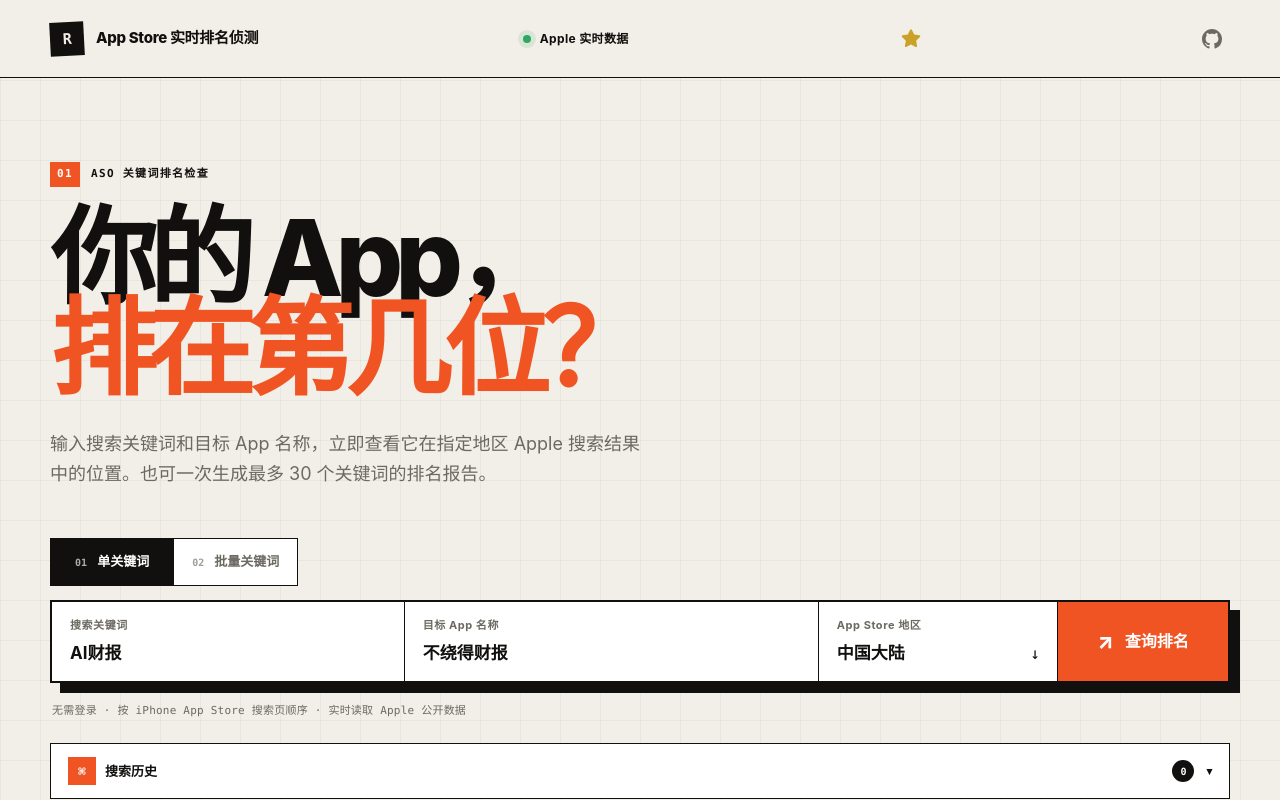
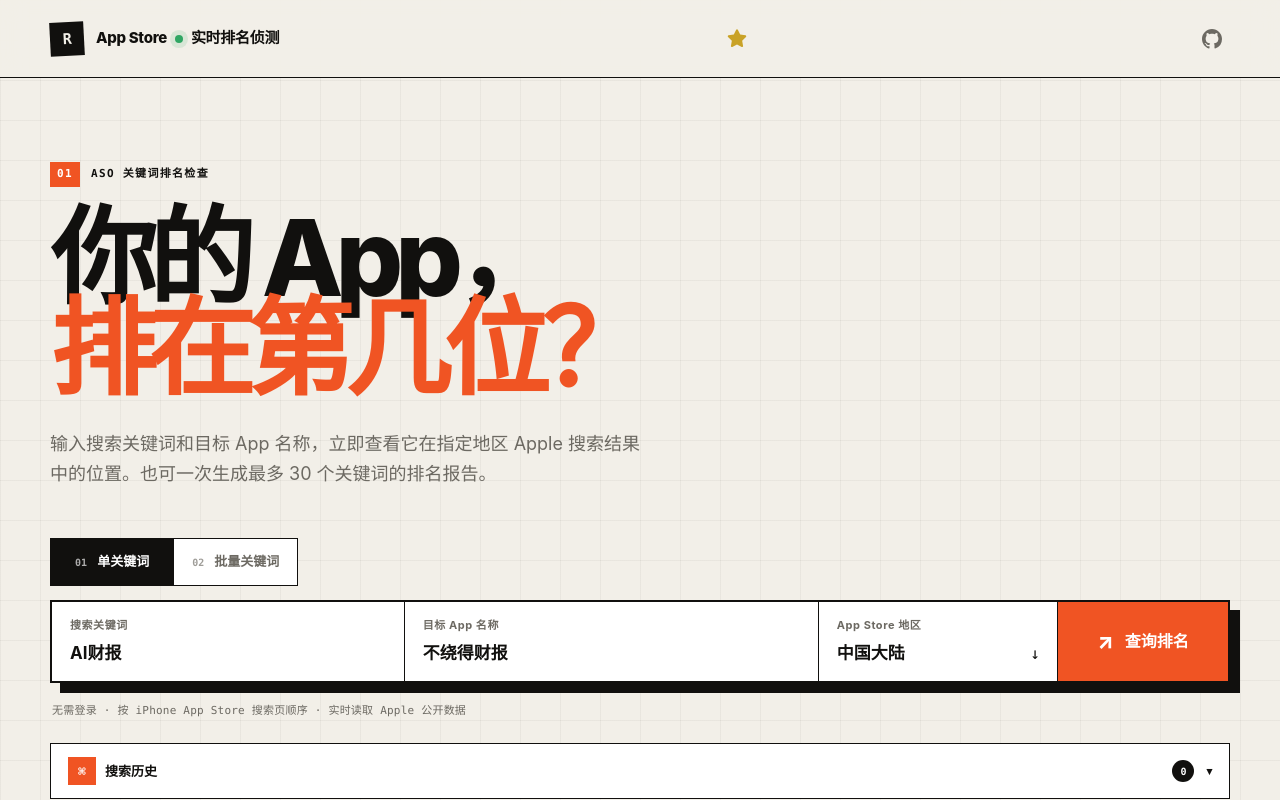
Before and after one commit to aoengs/app-rank-checker, a Next.js app: page / in a window 1280 px wide. Shown: the top 800 px of the page. Built offline with nearby package versions, Linux system fonts and the light colour scheme.

Commit message:
导航栏优化：去除“Apple 实时数据”文本，绿色脉冲点移至品牌名中间

```diff
--- a/app/globals.css
+++ b/app/globals.css
@@ -39,9 +39,9 @@
   backdrop-filter: blur(12px);
 }
 .brand { display: inline-flex; align-items: center; gap: 12px; text-decoration: none; font-size: 15px; font-weight: 760; letter-spacing: -.02em; }
+.brand-text { display: inline-flex; align-items: center; gap: 8px; }
+.brand-dot { display: inline-block; width: 8px; height: 8px; border-radius: 50%; background: #24a15a; box-shadow: 0 0 0 5px rgba(36,161,90,.13); animation: pulse 2s infinite; }
 .brand-mark { width: 34px; height: 34px; display: grid; place-items: center; background: var(--ink); color: var(--paper); font-family: "SF Mono", "Cascadia Code", "Menlo", monospace; font-weight: 800; transform: rotate(-3deg); }
-.live-pill { display: inline-flex; align-items: center; gap: 9px; font-size: 12px; font-weight: 650; letter-spacing: .03em; }
-.live-pill i { display: block; width: 8px; height: 8px; border-radius: 50%; background: #24a15a; box-shadow: 0 0 0 5px rgba(36,161,90,.13); animation: pulse 2s infinite; }
 .nav-github { display: grid; place-items: center; width: 36px; height: 36px; border-radius: 6px; color: var(--muted); transition: color .15s, background .15s; }
 .nav-github:hover { color: var(--ink); background: var(--paper-deep); }
 .nav-star { color: #c9a227; }
@@ -310,7 +310,6 @@
 @media (max-width: 620px) {
   .nav { height: 65px; padding: 0 18px; }
   .brand-mark { width: 30px; height: 30px; }
-  .live-pill { font-size: 0; }
   .hero, .result-zone, .notes { margin-left: 16px; margin-right: 16px; }
   .hero { padding: 48px 0 34px; }
   h1 { font-size: clamp(54px, 18vw, 74px); }
--- a/app/page.tsx
+++ b/app/page.tsx
@@ -339,9 +339,8 @@
       <nav className="nav" aria-label="主导航">
         <a className="brand" href="#top" aria-label="App Store 实时排名侦测首页">
           <span className="brand-mark" aria-hidden="true">R</span>
-          <span>App Store 实时排名侦测</span>
+          <span className="brand-text">App Store<i className="brand-dot" />实时排名侦测</span>
         </a>
-        <span className="live-pill"><i /> Apple 实时数据</span>
         <a className="nav-github nav-star" href="https://github.com/aoengs/app-rank-checker" target="_blank" rel="noreferrer" aria-label="Star on GitHub">
           <svg width="20" height="20" viewBox="0 0 16 16" fill="currentColor"><path d="M8 .25a.75.75 0 0 1 .673.418l1.882 3.815 4.21.612a.75.75 0 0 1 .416 1.279l-3.046 2.97.719 4.192a.751.751 0 0 1-1.088.791L8 12.347l-3.766 1.98a.75.75 0 0 1-1.088-.79l.72-4.194L.818 6.374a.75.75 0 0 1 .416-1.28l4.21-.611L7.327.668A.75.75 0 0 1 8 .25"/></svg>
         </a>
```
